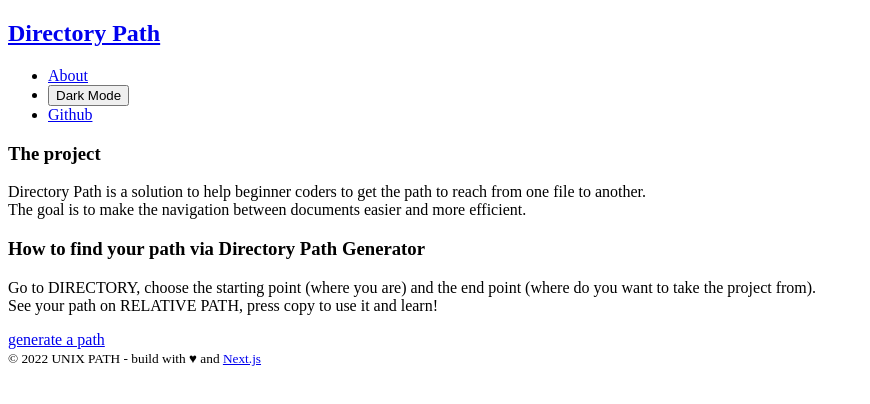
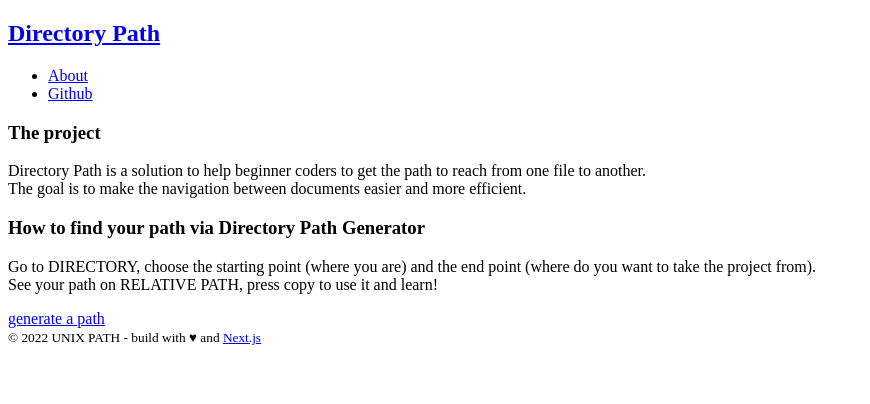
Before and after one commit to schaeferjessica/directory-path, a Next.js app: page /about in a window 1280 px wide. Shown: the top 404 px of the page, without its empty margins (0-870 px from the left). Built offline with nearby package versions, Linux system fonts and the light colour scheme.

Commit message:
feat(navigation): comment out dark mode

```diff
--- a/components/navigation.js
+++ b/components/navigation.js
@@ -8,7 +8,7 @@ export default function Navigation() {
       <h1><Link href="/">Directory Path</Link></h1>
       <ul className="flex mt-2 sm:mt-0">
         <li className="mr-3 sm:ml-4 underline-text uppercase"><Link href="/about">About</Link></li>
-        <li className="mr-3 sm:ml-4"><button className="underline-text uppercase">Dark Mode</button></li>
+        {/* <li className="mr-3 sm:ml-4"><button className="underline-text uppercase">Dark Mode</button></li> */}
         <li className="mr-3 sm:ml-4"><a className="underline-text uppercase block" href="https://github.com/schaeferjessica/directory-path" target="_blank" rel="noreferrer">Github</a></li>
       </ul>
     </nav>
```
